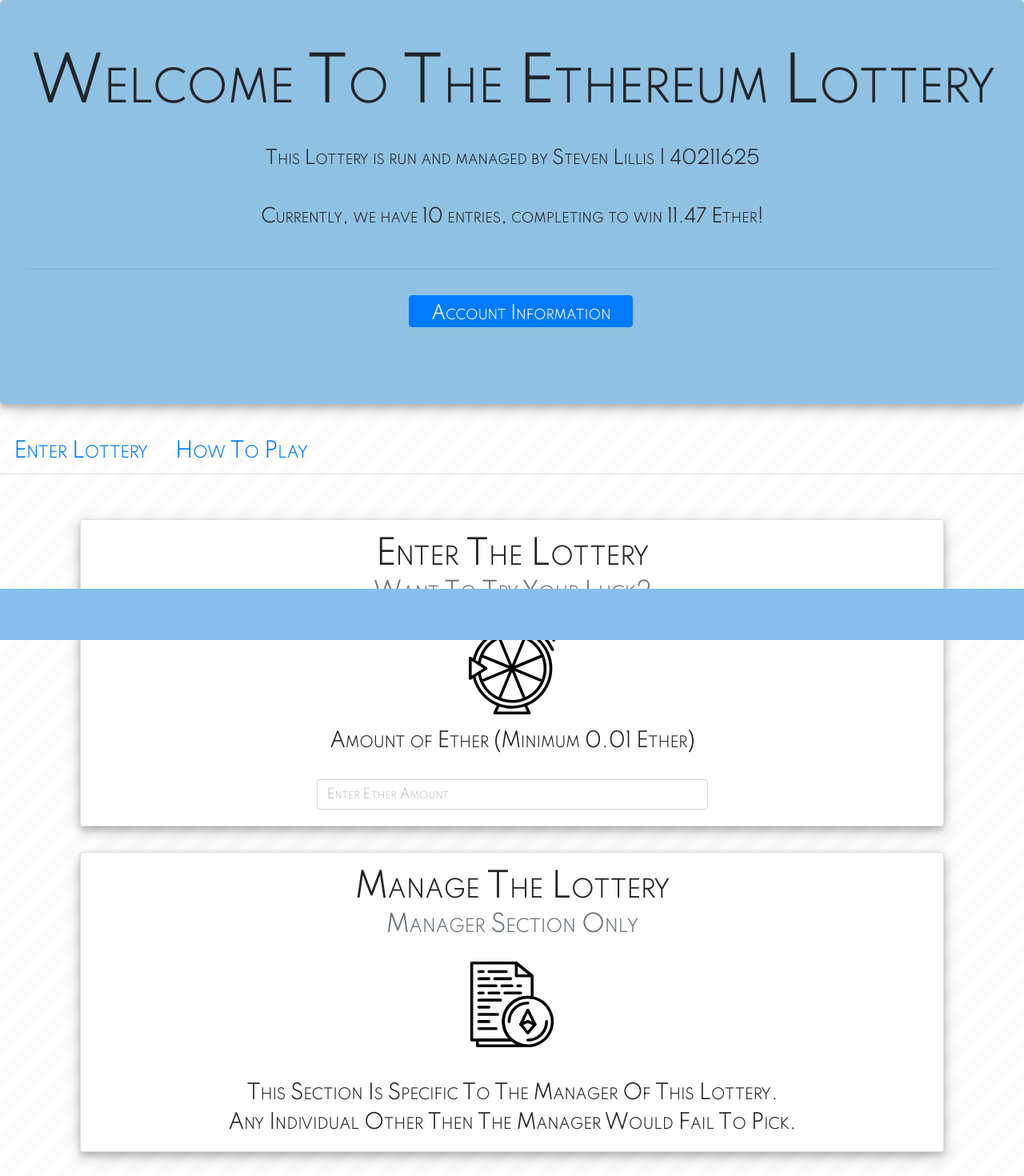
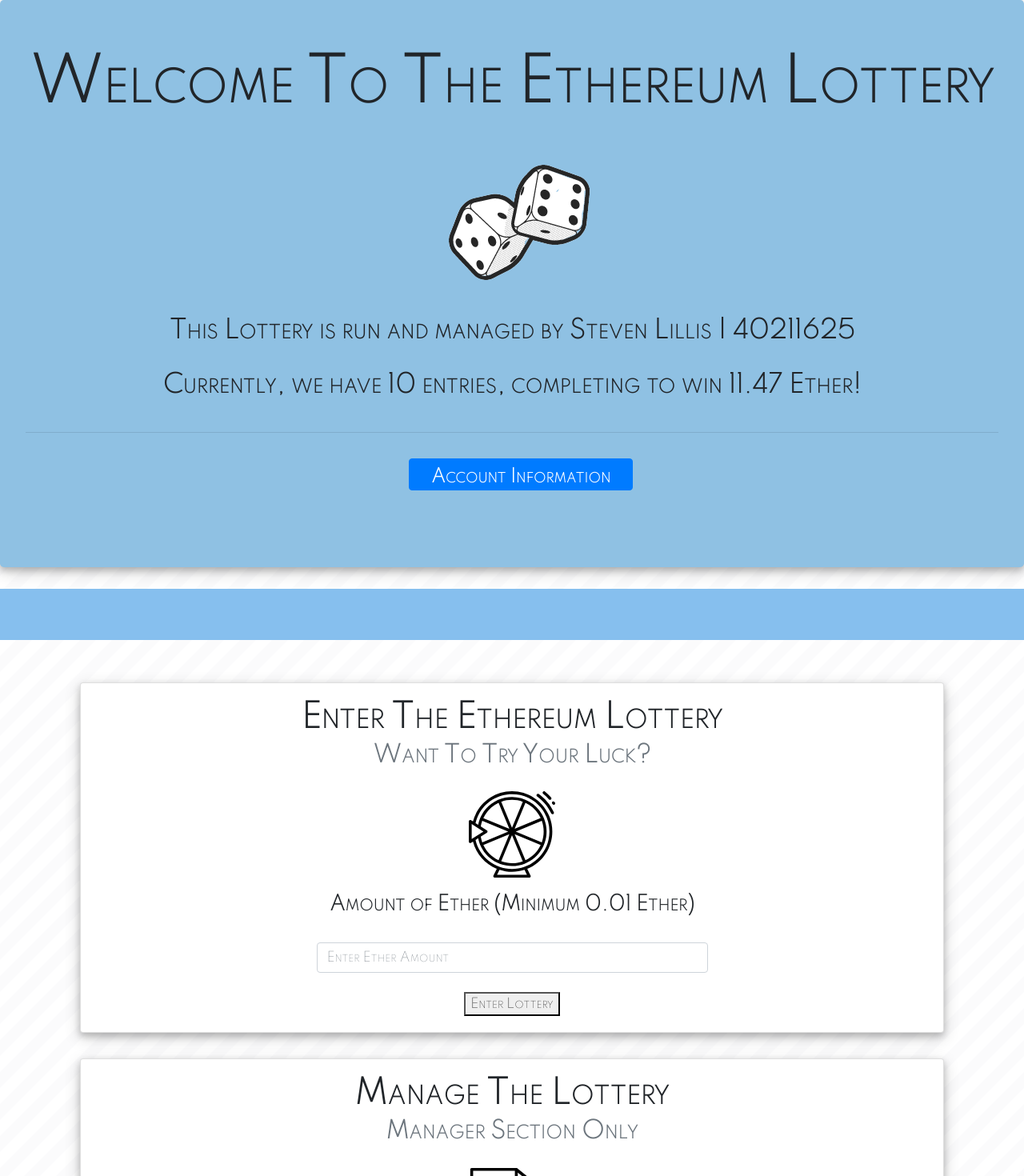
Before and after one commit to StevenLillis/Ethereum-Lottery, a React (Create React App) app in the folder client/: page / in a window 1280 px wide. Shown: the top 1470 px of the page at 80% size. Built offline with nearby package versions, Linux system fonts and the light colour scheme.

Commit message:
Buttons Started  and Logo Added

```diff
--- a/client/src/component/enter.js
+++ b/client/src/component/enter.js
@@ -10,7 +10,7 @@
         <div>
             <Card className="background-shadow">
                 <CardBody>
-                    <CardTitle tag="h1">Enter The Lottery</CardTitle>
+                    <CardTitle tag="h1">Enter The Ethereum Lottery</CardTitle>
                     <CardSubtitle tag="h3" className="mb-2 text-muted">Want To Try Your Luck?</CardSubtitle>
                 </CardBody>
                 <div style={{ textAlign: 'center' }}>
@@ -27,6 +27,10 @@
                             placeholder="Enter Ether Amount"
                             onChange=""
                         />
+                        <br />
+                        <button>
+                            Enter Lottery
+                        </button>
                     </div>
                     {/* <Container>
                             <Col sm="12" md={{ size: 6, offset: 3 }}>
--- a/client/src/component/instructions.js
+++ b/client/src/component/instructions.js
@@ -15,7 +15,7 @@
             >
                 <h3 className="vertical-timeline-element-title weight"> <MdFilter1 /> MetaMask</h3>
                 <p>
-                    Please ensure that you have <a href="https://metamask.io/download.html" target="_blank">MetaMask</a> installed and have an account created
+                    Please ensure that you have <u><a href="https://metamask.io/download.html" target="_blank">MetaMask</a></u> installed and have an account created
                 </p>
             </VerticalTimelineElement>
             <VerticalTimelineElement
@@ -26,7 +26,7 @@
             >
                 <h3 className="vertical-timeline-element-title weight"> <MdFilter2 /> MetaMask Network</h3>
                 <p>
-                    Please ensure that you are connected to the <a href="https://www.rinkeby.io/#stats" target="_blank"> 'Rinkeby Test Network'</a>
+                    Please ensure that you are connected to the <u><a href="https://www.rinkeby.io/#stats" target="_blank"> 'Rinkeby Test Network'</a></u>
                 </p>
             </VerticalTimelineElement>
             <VerticalTimelineElement
@@ -53,8 +53,8 @@
             </VerticalTimelineElement>
             <VerticalTimelineElement
                 className="vertical-timeline-element--work"
-                contentStyle={{ background: '#86bfee', color: '#000' }}
-                iconStyle={{ background: '#86bfee', color: '#fff'}}
+                contentStyle={{ background: '#8FC1E3', color: '#000' }}
+                iconStyle={{ background: '#8FC1E3', color: '#fff'}}
                 icon={<MdNavigateBefore />}
             >
                 <h3 className="vertical-timeline-element-title weight"> <MdFilter5 /> Selecting A Winner</h3>
@@ -64,8 +64,8 @@
             </VerticalTimelineElement>
             <VerticalTimelineElement
                 className="vertical-timeline-element--work"
-                contentStyle={{ background: '#86bfee', color: '#000' }}
-                iconStyle={{ background: '#86bfee', color: '#fff'}}
+                contentStyle={{ background: '#8FC1E3', color: '#000' }}
+                iconStyle={{ background: '#8FC1E3', color: '#fff'}}
                 icon={<MdNavigateNext />}
             >
                 <h3 className="vertical-timeline-element-title weight"> <MdFilter6 /> Winner Selected</h3>
@@ -75,8 +75,8 @@
             </VerticalTimelineElement>
             <VerticalTimelineElement
                 className="vertical-timeline-element--work"
-                contentStyle={{ background: '#86bfee', color: '#000' }}
-                iconStyle={{ background: '#86bfee', color: '#fff'}}
+                contentStyle={{ background: '#8FC1E3', color: '#000' }}
+                iconStyle={{ background: '#8FC1E3', color: '#fff'}}
                 icon={<MdNavigateBefore />}
             >
                 <h3 className="vertical-timeline-element-title weight"> <MdFilter7 /> Lottery Reset</h3>
@@ -86,13 +86,13 @@
             </VerticalTimelineElement>
             <VerticalTimelineElement
                 className="vertical-timeline-element--work"
-                contentStyle={{ background: '#FFCCCB', color: '#000' }}
-                iconStyle={{ background: '#FFCCCB', color: '#fff'}}
+                contentStyle={{ background: '#8FC1E3', color: '#000' }}
+                iconStyle={{ background: '#8FC1E3', color: '#fff'}}
                 icon={<MdNavigateNext />}
             >
                 <h3 className="vertical-timeline-element-title weight"> <MdFilter8 /> Best Of Luck</h3>
                 <p>
-                    Gamble Aware, be safe, <br /> <a href="https://www.begambleaware.org/" target="_blank"> When the fun stops. Stop. </a>
+                    Gamble Aware, be safe, <br /> <u><a href="https://www.begambleaware.org/" target="_blank"> When the fun stops. Stop. </a></u>
                 </p>
             </VerticalTimelineElement>
         </VerticalTimeline>
--- a/client/src/component/jumbotron.css
+++ b/client/src/component/jumbotron.css
@@ -7,3 +7,8 @@
     font-size: 22px !important;
     font-weight: bold !important;
 }
+
+h2 {
+    font-size: 30px !important;
+    font-weight: bold !important;
+}
--- a/client/src/component/jumbotron.js
+++ b/client/src/component/jumbotron.js
@@ -3,15 +3,17 @@
 import { UncontrolledCollapse, CardBody, Card } from 'reactstrap';
 import './jumbotron.css';
 import {VscAccount} from 'react-icons/vsc';
+import Logo from '../assets/logo.png';
 
 const ReactJumbotron = () => {
     return (
             <Jumbotron className="background-colour">
                 <h1 className="display-3">Welcome To The Ethereum Lottery</h1>
+                <img src={Logo} alt="My logo" />
                 <br />
-                <p className="lead">This Lottery is run and managed by Steven Lillis | 40211625</p>
+                <h2 className="lead">This Lottery is run and managed by Steven Lillis | 40211625</h2>
                 <br />
-                <p className="lead">Currently, we have 10 entries, completing to win 11.47 Ether!</p>
+                <h2 className="lead">Currently, we have 10 entries, completing to win 11.47 Ether!</h2>
                 <br />
                 <hr className="my-2" />
                 <br />
--- a/client/src/component/manage.js
+++ b/client/src/component/manage.js
@@ -19,6 +19,10 @@
                 <CardBody>
                     <CardText tag="h4">This Section Is Specific To The Manager Of This Lottery.</CardText>
                     <CardText tag="h4">Any Individual Other Then The Manager Would Fail To Pick.</CardText>
+                    <br />
+                    <button>
+                        Pick Winner
+                    </button>
                 </CardBody>
             </Card>
         </div>
```
Also changed, not shown: client/src/assets/logo.png (added).
